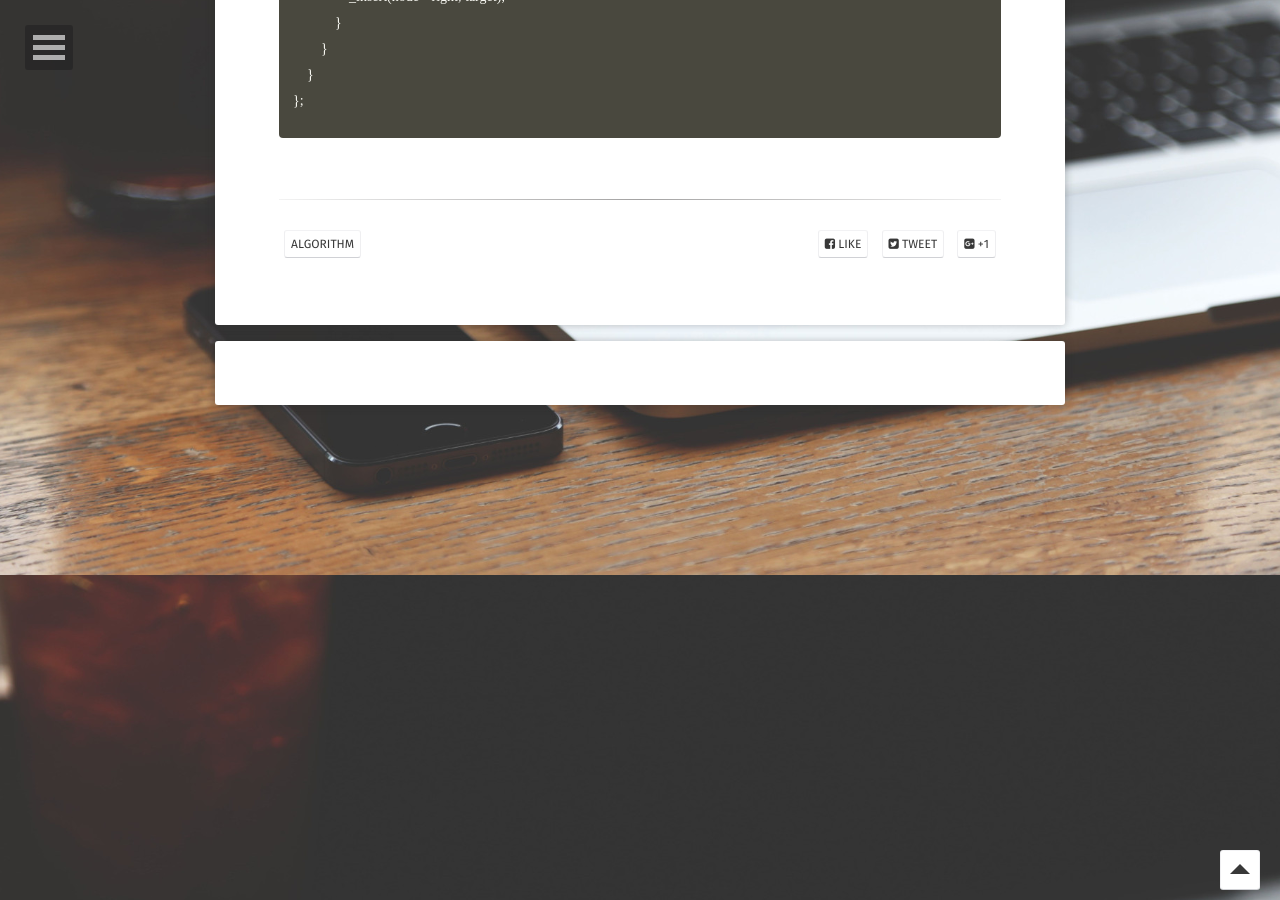
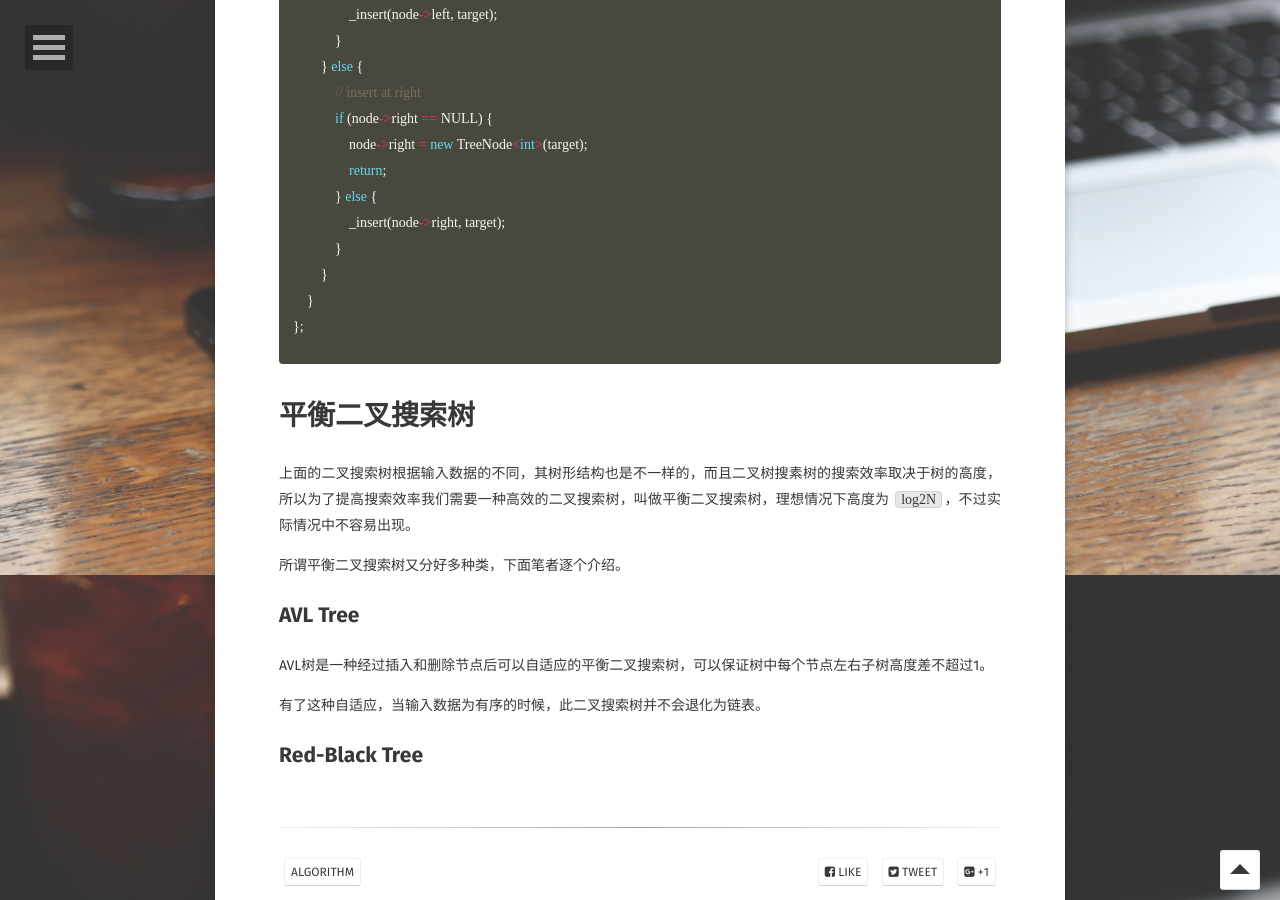
Before and after one commit to longjianjiang/longjianjiang.github.io, a Jekyll site: the page built from _posts/2019-02-16-binary-search-tree.md, in a window 1280 px wide and 900 px high, scrolled down 3925 px. Built offline with Jekyll 4.4.1, drawn with Linux system fonts in a browser that asks for light colours; some web fonts are replaced; comment, search, counter and statistics services are not loaded; some of the changed text lies outside the part shown.

Commit message:
Update(auto commit)

```diff
--- a/_posts/2019-02-16-binary-search-tree.md
+++ b/_posts/2019-02-16-binary-search-tree.md
@@ -10,9 +10,19 @@
 
 > 之前笔者在[二叉树](http://www.longjianjiang.com/binary-tree/)中总结了二叉树常见的一些知识，树型结构应用广泛，所以有必要继续的学习，本文笔者学习二叉搜索树的相关知识。
 
-所谓二叉搜索树就是中序遍历的结果是有序的，如下所示：
+所谓二叉搜索树就是中序遍历的结果是有序的，任意节点 `N` 满足下面要求:
+
+1.该节点左子树的任意一个节点的值小于 `N`
+
+2.该节点右子树的任意一个节点的值大于 `N`
+
+3.该节点的左右子树也满足上述要求
+
+一颗二叉搜索如下所示：
 
 ![binary_search_tree_1]({{site.url}}/assets/images/blog/binary_search_tree_1.png)
+
+为了保证二叉搜索树的上述特征，所以我们在插入删除时需要进行判断，保证左子树节点的值小于父节点，右子树节点的值大于父节点。
 
 下面笔者给出一个参考二叉搜索树的实现:
 
@@ -129,3 +139,17 @@
     }
 };
 {% endhighlight %}
+
+# 平衡二叉搜索树
+
+上面的二叉搜索树根据输入数据的不同，其树形结构也是不一样的，而且二叉树搜素树的搜索效率取决于树的高度，所以为了提高搜索效率我们需要一种高效的二叉搜索树，叫做平衡二叉搜索树，理想情况下高度为 `log2N`，不过实际情况中不容易出现。
+
+所谓平衡二叉搜索树又分好多种类，下面笔者逐个介绍。
+
+## AVL Tree
+
+AVL树是一种经过插入和删除节点后可以自适应的平衡二叉搜索树，可以保证树中每个节点左右子树高度差不超过1。
+
+有了这种自适应，当输入数据为有序的时候，此二叉搜索树并不会退化为链表。
+
+## Red-Black Tree
```
